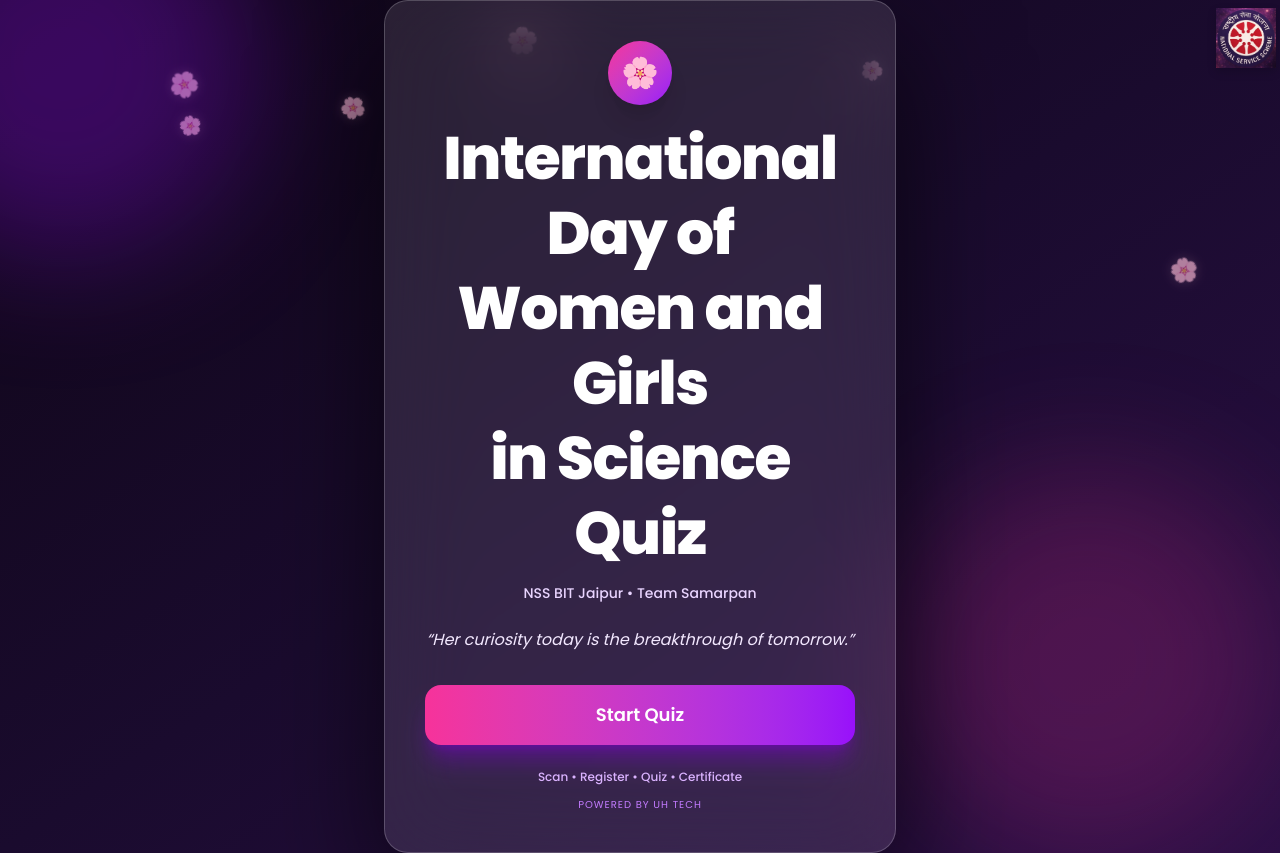
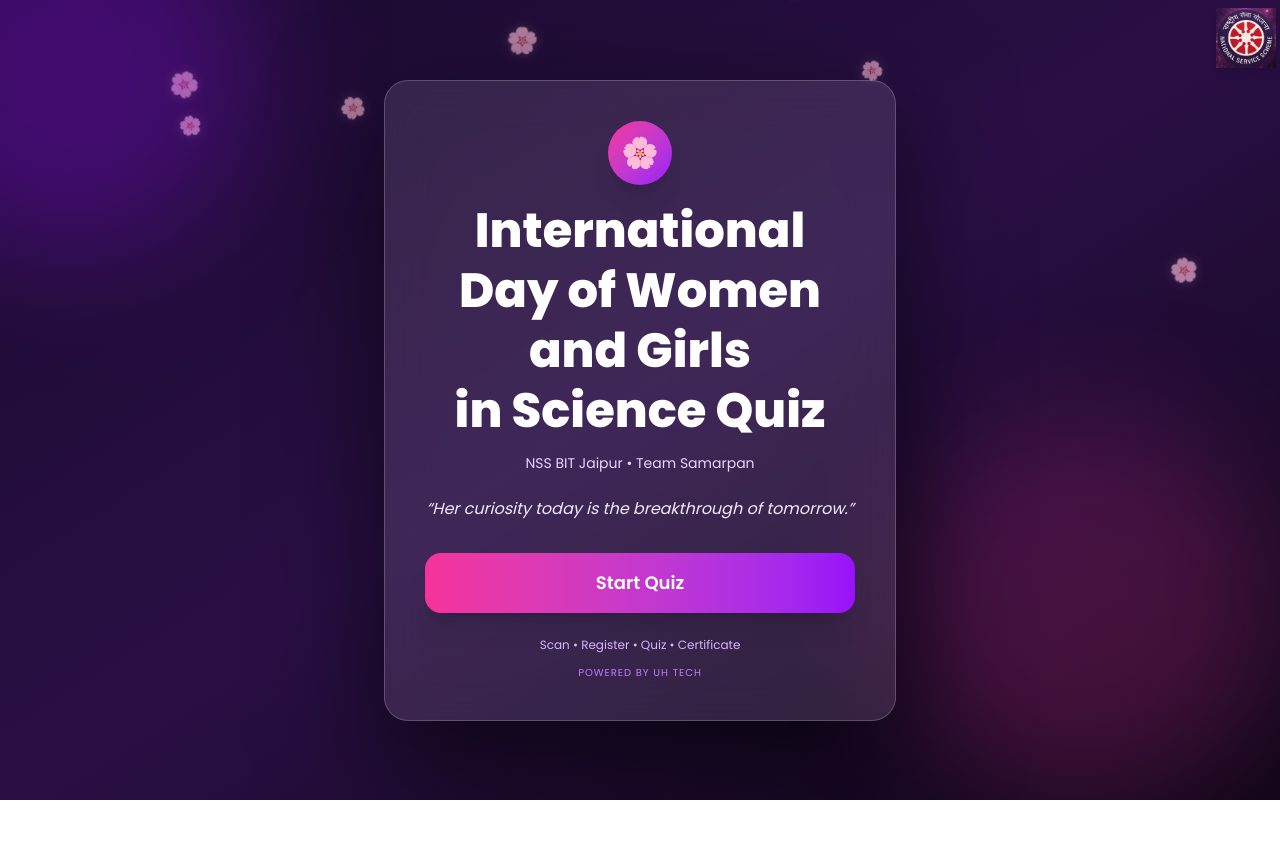
Before and after one commit to uhtech28/nsss-women-quiz, a Next.js app: page / in a window 1280 px wide. After the commit the page ends 800 px from the top, so only its background shows below. Built offline with nearby package versions, Linux system fonts and the light colour scheme.

Commit message:
Fix homepage export and landing UI

```diff
--- a/app/page.tsx
+++ b/app/page.tsx
@@ -5,15 +5,10 @@ export default function HomePage() {
     <main
       className="
         relative min-h-screen flex items-center justify-center overflow-hidden px-4
-
-        /* MOBILE FALLBACK GRADIENT */
         bg-gradient-to-br from-[#1a0b2e] via-[#2a0f45] to-[#0f0617]
-
-        /* DESKTOP GRADIENT */
-        md:bg-gradient-to-br md:from-[#0f0617] md:via-[#1a0b2e] md:to-[#2a0f45]
       "
     >
-      {/* 📱 MOBILE BACKGROUND IMAGE */}
+      {/* MOBILE BACKGROUND */}
       <div
         className="
           absolute inset-0 z-0
@@ -23,7 +18,7 @@ export default function HomePage() {
         "
       />
 
-      {/* 🌫️ DARK GRADIENT OVERLAY (MOBILE) */}
+      {/* OVERLAY */}
       <div
         className="
           absolute inset-0 z-[1]
@@ -35,68 +30,55 @@ export default function HomePage() {
         "
       />
 
-      {/* 🌸 PETALS */}
+      {/* PETALS */}
       <Petals />
 
-      {/* ✨ GLOW ORBS */}
+      {/* GLOWS */}
       <div className="absolute -top-32 -left-32 h-96 w-96 rounded-full bg-purple-600/30 blur-3xl z-[2]" />
       <div className="absolute bottom-0 right-0 h-96 w-96 rounded-full bg-pink-500/20 blur-3xl z-[2]" />
 
-      {/* 💎 MAIN CARD */}
+      {/* CARD */}
       <div
         className="
           relative z-10 w-full max-w-lg rounded-3xl
           bg-[#1c102b]/80 md:bg-white/10
-          backdrop-blur-xl md:backdrop-blur-2xl
+          backdrop-blur-xl
           border border-white/20
           shadow-[0_40px_120px_rgba(0,0,0,0.65)]
           p-8 md:p-10 text-center
         "
       >
-        {/* ICON */}
-        <div
-          className="
-            mx-auto mb-4 flex h-16 w-16 items-center justify-center
-            rounded-full bg-gradient-to-br from-pink-500 to-purple-600
-            shadow-xl
-          "
-        >
+        <div className="mx-auto mb-4 flex h-16 w-16 items-center justify-center rounded-full bg-gradient-to-br from-pink-500 to-purple-600 shadow-xl">
           <span className="text-3xl">🌸</span>
         </div>
 
-        {/* TITLE */}
-        <h1 className="text-6xl font-extrabold tracking-tight text-white leading-tight">
-          International Day of Women and Girls<br /> in Science Quiz
+        <h1 className="text-4xl md:text-5xl font-extrabold text-white leading-tight">
+          International Day of Women and Girls
+          <br /> in Science Quiz
         </h1>
 
-        {/* SUBTITLE */}
-        <p className="mt-3 text-sm font-medium text-purple-200">
+        <p className="mt-3 text-sm text-purple-200">
           NSS BIT Jaipur • Team Samarpan
         </p>
 
-        {/* QUOTE */}
-        <p className="mt-6 text-base italic text-purple-100 leading-relaxed">
+        <p className="mt-6 italic text-purple-100">
           “Her curiosity today is the breakthrough of tomorrow.”
         </p>
 
-        {/* CTA */}
         <a
           href="/register"
           className="
             mt-8 inline-flex w-full items-center justify-center rounded-2xl
             bg-gradient-to-r from-pink-500 to-purple-600
             py-4 text-lg font-semibold text-white
-            shadow-xl shadow-purple-700/40
-            transition-all duration-200
+            shadow-xl
             hover:from-pink-600 hover:to-purple-700
-            active:scale-[0.97]
           "
         >
           Start Quiz
         </a>
 
-        {/* FOOTER */}
-        <p className="mt-6 text-xs font-medium text-purple-300">
+        <p className="mt-6 text-xs text-purple-300">
           Scan • Register • Quiz • Certificate
         </p>
 
```
